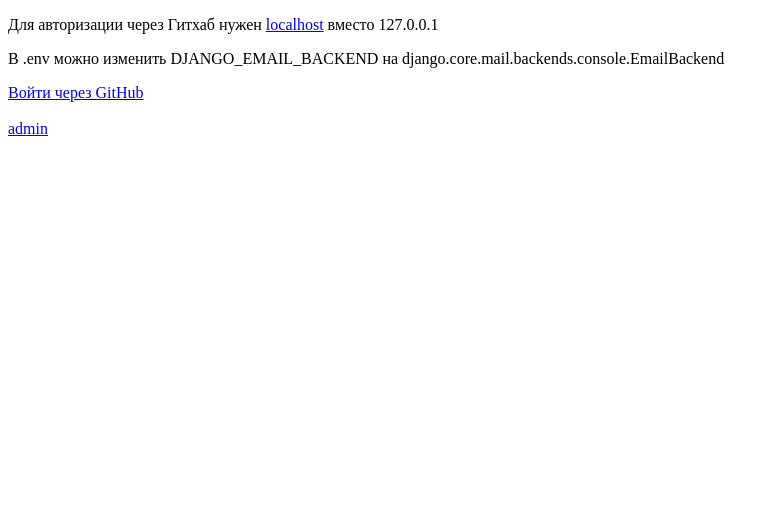
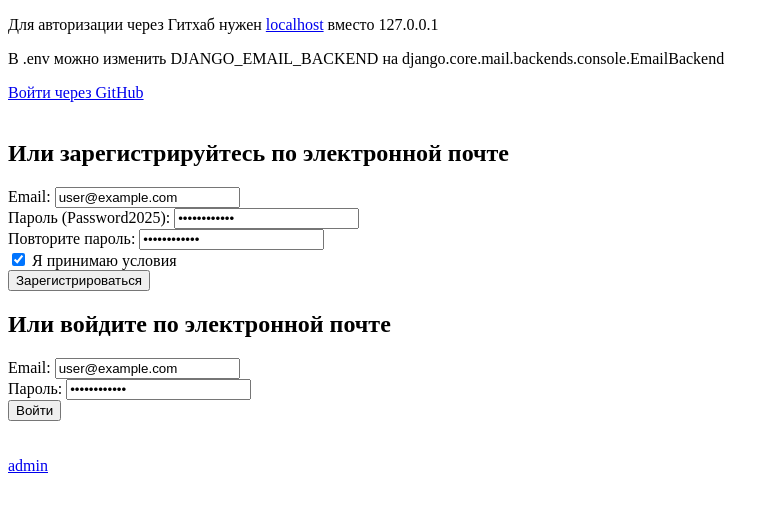
Before and after one commit to nic11371/hexlet-vacancy-analysis, a Django app: page /auth/github/ in a window 1280 px wide. Shown: the top 512 px of the page, without its empty margins (0-779 px from the left). Run offline with Django 5.2, Linux system fonts and the light colour scheme.

Commit message:
feat: add email registration and login forms to GitHub auth template

```diff
--- a/app/services/auth/github/templates/github/draft_github_auth.html
+++ b/app/services/auth/github/templates/github/draft_github_auth.html
@@ -8,7 +8,7 @@
     <body>
         <header>
             <p>
-                Для авторизации через Гитхаб нужен <a href="https://localhost:8000/auth/github/">localhost</a> вместо 127.0.0.1
+                Для авторизации через Гитхаб нужен <a href="http://localhost:8000/auth/github/">localhost</a> вместо 127.0.0.1
             </p>
 
             <p>В .env можно изменить DJANGO_EMAIL_BACKEND на django.core.mail.backends.console.EmailBackend</p>
@@ -27,8 +27,77 @@
                 </form>
             {% else %}
                 <a href="{% url 'github_auth' %}">Войти через GitHub</a>
+                <br>
+                <br>
+
+                {% comment %} Форма регистрации по электронной почте {% endcomment %}
+                <h2>Или зарегистрируйтесь по электронной&nbsp;почте</h2>
+                <form id="emailRegistrationForm"
+                      method="post"
+                      action="{% url 'github_email_register' %}">
+                    {% csrf_token %}
+                    <label for="email">Email:</label>
+                    <input type="email"
+                           id="email"
+                           name="email"
+                           required
+                           value="user@example.com">
+                    <br>
+                    <label for="password">Пароль (Password2025):</label>
+                    <input type="password"
+                           id="password"
+                           name="password"
+                           required
+                           value="Password2025"
+                           autocomplete="new-password">
+                    <br>
+                    <label for="passwordAgain">Повторите пароль:</label>
+                    <input type="password"
+                           id="passwordAgain"
+                           name="passwordAgain"
+                           required
+                           value="Password2025">
+                    <br>
+                    <label>
+                        <input type="checkbox" name="acceptTerms" required checked>
+                        Я принимаю условия
+                    </label>
+                    <br>
+                    <button type="submit">Зарегистрироваться</button>
+                </form>
+                <div id="registerMessage"></div>
+
+                {% comment %} Форма входа по электронной почте {% endcomment %}
+                <h2>Или войдите по электронной&nbsp;почте</h2>
+                <form id="emailLoginForm"
+                      method="post"
+                      action="{% url 'github_email_login' %}">
+                    {% csrf_token %}
+                    <label for="loginEmail">Email:</label>
+                    <input type="email"
+                           id="loginEmail"
+                           name="email"
+                           required
+                           value="user@example.com">
+                    <br>
+                    <label for="loginPassword">Пароль:</label>
+                    <input type="password"
+                           id="loginPassword"
+                           name="password"
+                           required
+                           autocomplete="new-password"
+                           value="Password2025">
+                    <br>
+                    <button type="submit">Войти</button>
+                </form>
+                <div id="loginMessage"></div>
             {% endif %}
             <br>
+            {% if messages %}
+                <ul>
+                    {% for message in messages %}<li>{{ message }}</li>{% endfor %}
+                </ul>
+            {% endif %}
             <br>
             <a href="/admin" target="_blank">admin</a>
         </header>
--- a/app/services/auth/github/urls.py
+++ b/app/services/auth/github/urls.py
@@ -6,4 +6,6 @@ urlpatterns = [
     path("", views.draft_login, name="github_login"),
     path("start/", views.start_auth, name="github_auth"),
     path("callback/", views.auth_callback, name="github_callback"),
+    path("email/register/", views.email_register, name="github_email_register"),
+    path("email/login/", views.email_login, name="github_email_login"),
 ]
--- a/app/services/auth/github/views.py
+++ b/app/services/auth/github/views.py
@@ -2,9 +2,16 @@ import secrets
 from urllib.parse import urlencode
 
 from django.conf import settings
+from django.contrib import messages
 from django.contrib.auth import authenticate, get_user_model, login
+from django.contrib.sites.shortcuts import get_current_site
 from django.http import HttpResponse
 from django.shortcuts import redirect, render
+from django.views.decorators.http import require_POST
+
+from app.services.auth.users import exceptions as custom_ex
+from app.services.auth.users.logic.registration import register_user
+from app.services.auth.users.logic.validators import normalize_email
 
 User = get_user_model()
 
@@ -65,3 +72,62 @@ def auth_callback(request):
     # логин и редирект обратно
     login(request, user)
     return redirect("github_login")
+
+
+@require_POST
+def email_register(request):
+    """
+    Вызывает register_user для html форм.
+    """
+    email = (request.POST.get("email") or "").strip()
+    password = request.POST.get("password") or ""
+    password_again = request.POST.get("passwordAgain") or ""
+    accept = request.POST.get("acceptTerms") in ("on", "true", "1", True)
+
+    data = {
+        "email": email,
+        "password": password,
+        "passwordAgain": password_again,
+        "acceptTerms": accept,
+        "domain": get_current_site(request).domain,
+    }
+
+    try:
+        _user_id = register_user(data)
+        messages.success(request, "Регистрация прошла. Проверьте почту для активации.")
+    except custom_ex.ValidationError as e:
+        messages.error(request, e.message)
+    except custom_ex.CreateUserError as e:
+        messages.error(request, e.message)
+    except custom_ex.SendEmailError as e:
+        messages.error(request, e.message)
+    except custom_ex.CustomBaseError as e:
+        messages.error(request, e.message)
+
+    return redirect("github_login")
+
+
+@require_POST
+def email_login(request):
+    """
+    логинит по почте (EmailAuthBackend).
+    """
+    email = normalize_email(request.POST.get("email") or "")
+    password = request.POST.get("password") or ""
+
+    if not (email and password):
+        messages.error(request, "Email and password required")
+        return redirect("github_login")
+
+    user = authenticate(request, email=email, password=password)
+    if user is None:
+        messages.error(request, "Invalid credential")
+        return redirect("github_login")
+
+    if not getattr(user, "is_active", False):
+        messages.error(request, "User in not active")
+        return redirect("github_login")
+
+    login(request, user)
+    messages.success(request, "Вход выполнен.")
+    return redirect("github_login")
```
